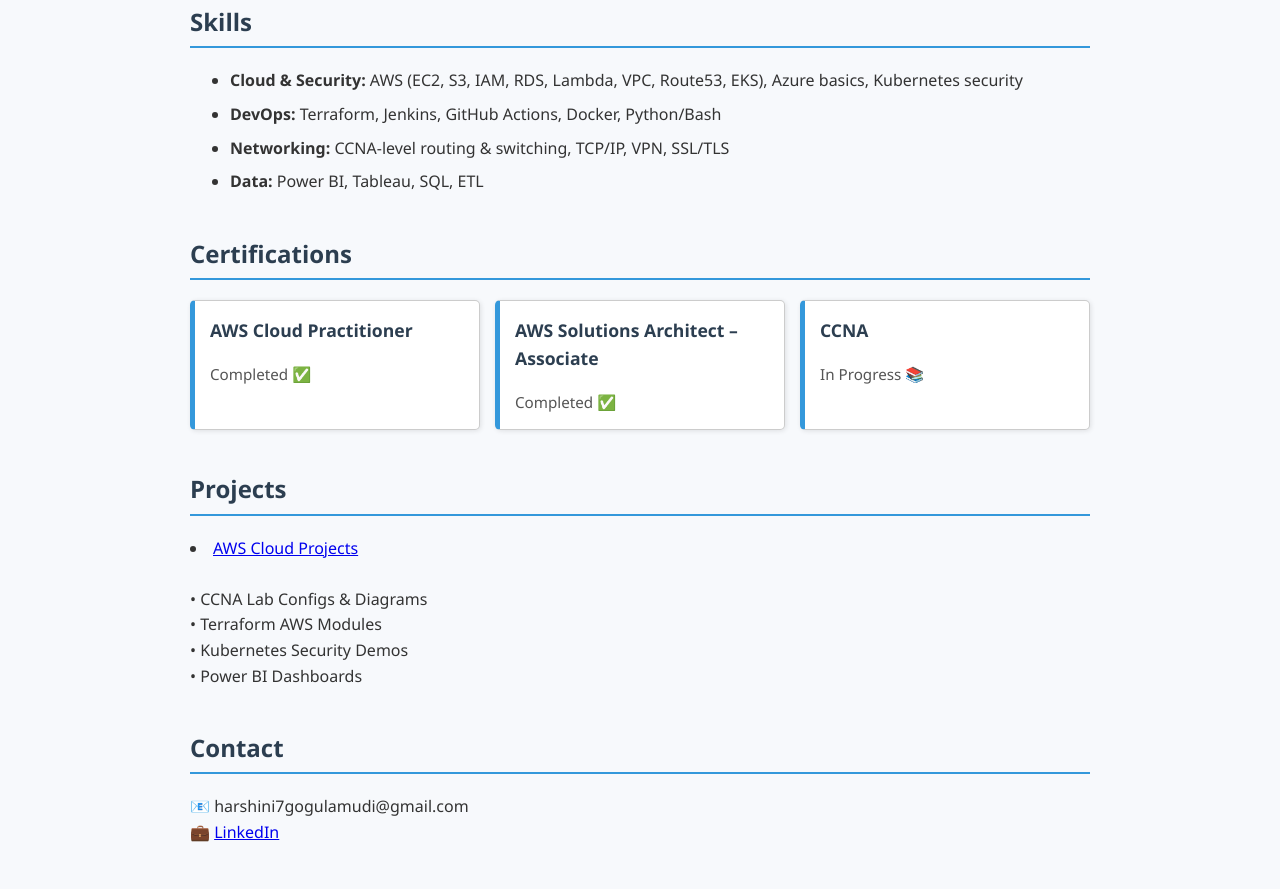
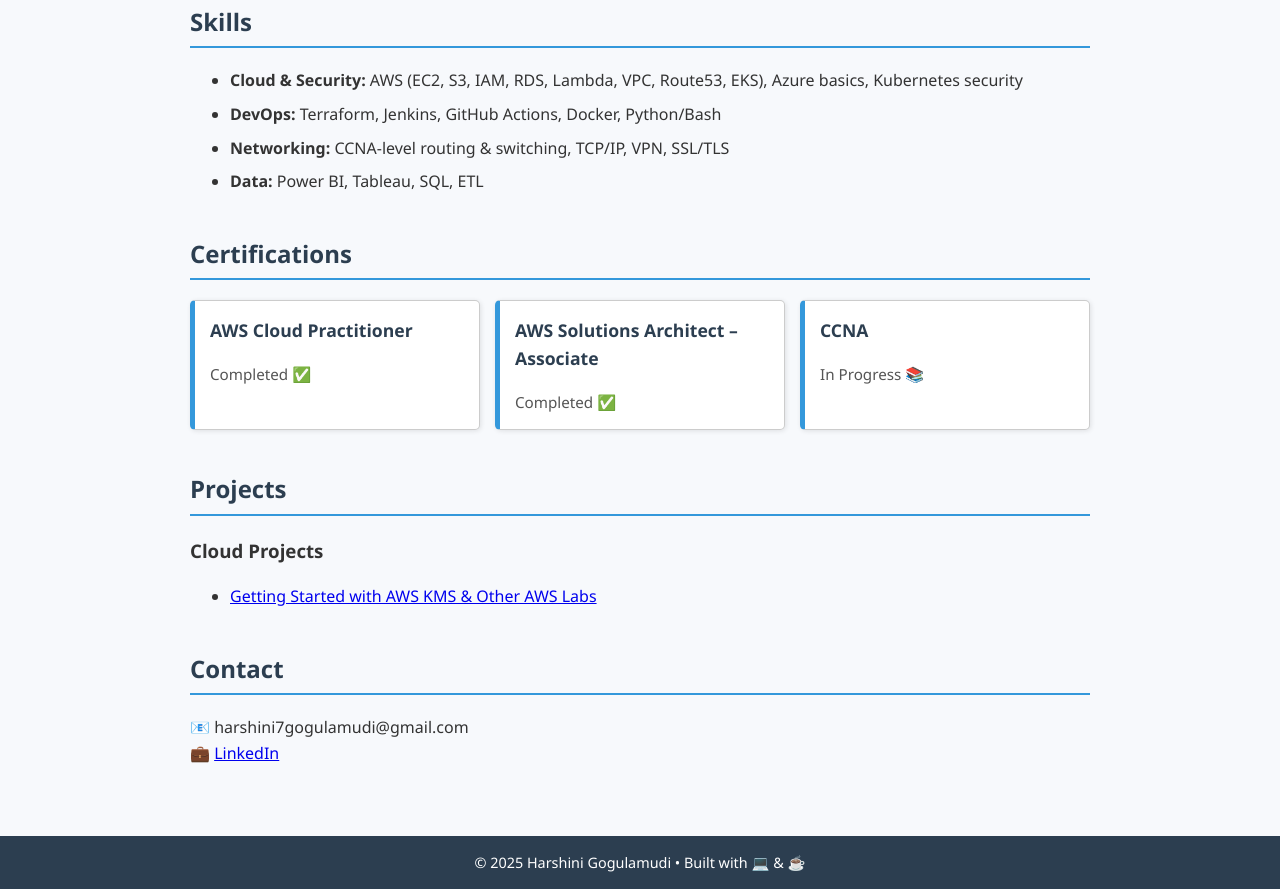
Before and after one commit to Harshini7gogulamudi/portfolio, a plain HTML site: page index.html in a window 1280 px wide. Shown: the part 395-1284 px from the top of the page. Drawn offline with Linux system fonts and the light colour scheme.

Commit message:
Update index.html

```diff
--- a/index.html
+++ b/index.html
@@ -169,16 +169,16 @@
       </div>
     </section>
 
-    <section id="projects">
-      <h2>Projects</h2>
-      <p>
-        <li><a href="https://github.com/Harshini7gogulamudi/aws-projects">AWS Cloud Projects</a></li>
-        <br>• CCNA Lab Configs & Diagrams
-        <br>• Terraform AWS Modules
-        <br>• Kubernetes Security Demos
-        <br>• Power BI Dashboards
-      </p>
-    </section>
+<section id="projects">
+  <h2>Projects</h2>
+
+  <h3>Cloud Projects</h3>
+  <ul>
+    <li><a href="https://github.com/Harshini7gogulamudi/aws-projects">Getting Started with AWS KMS & Other AWS Labs</a></li>
+    <!-- add more projects here -->
+  </ul>
+</section>
+
 
     <section id="contact">
       <h2>Contact</h2>
```
